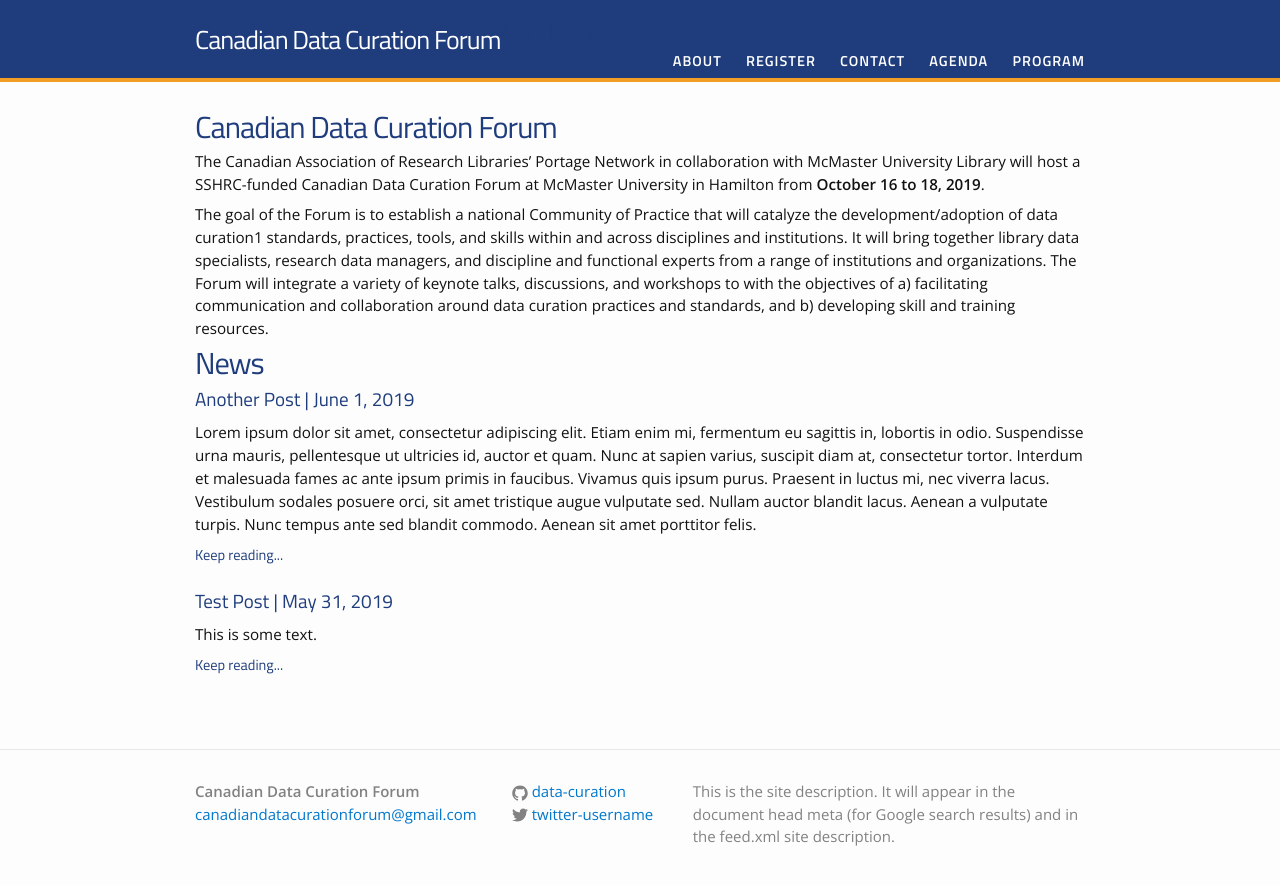
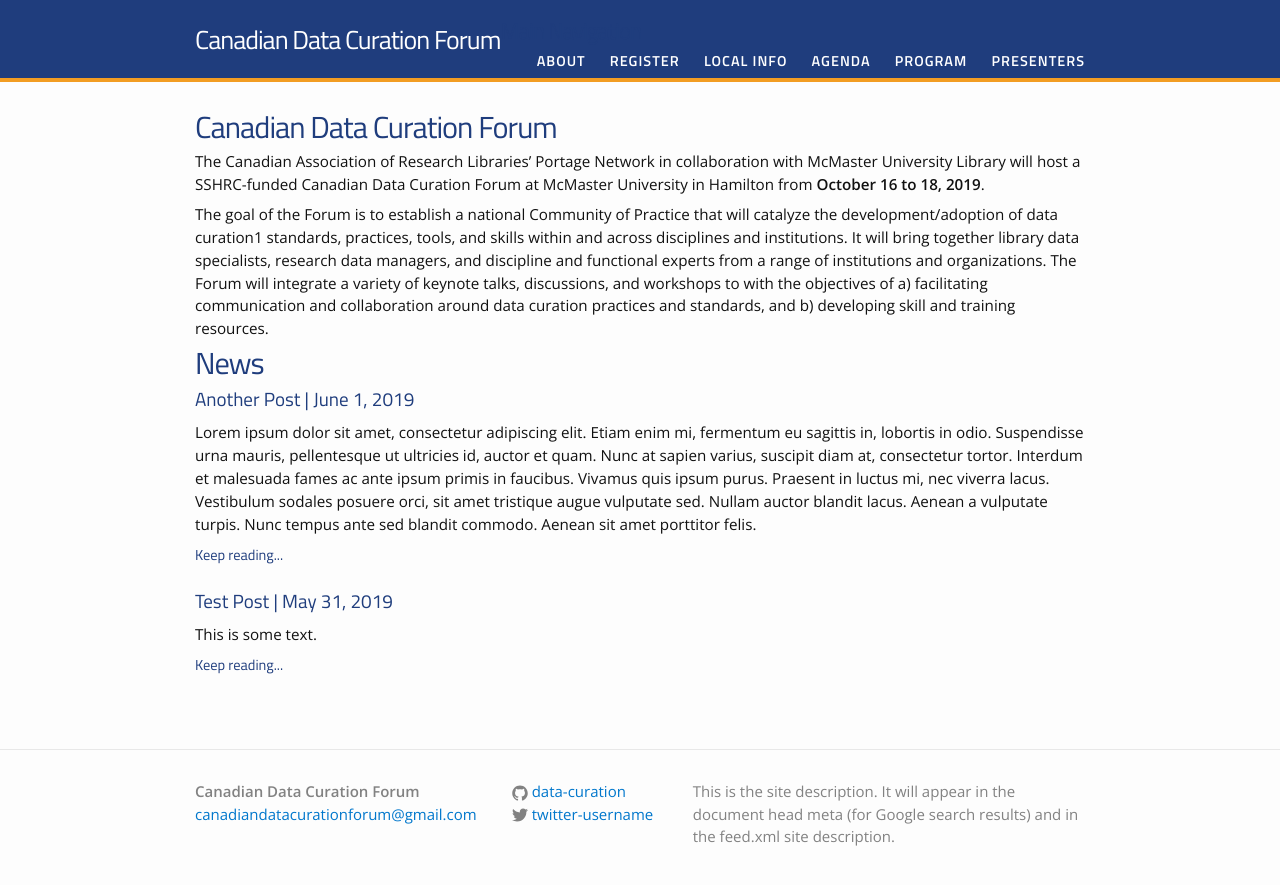
Before and after one commit to data-curation/data-curation.github.io, a Jekyll site: the page built from index.md, in a window 1280 px wide. Shown: the top 885 px of the page. Built offline with Jekyll 4.4.1, drawn with Linux system fonts in a browser that asks for light colours.

Commit message:
Update menu.yml

```diff
--- a/_data/menu.yml
+++ b/_data/menu.yml
@@ -4,11 +4,14 @@
 - title: "Register"
   href: "/register/"
 
-- title: "Contact"
-  href: "/contact/"
+- title: "Local Info"
+  href: "/local/"
 
 - title: "Agenda"
   href: "/agenda/"
 
 - title: "Program"
   href: "/program/"
+
+- title: "Presenters"
+  href: "/presenters/"
```
